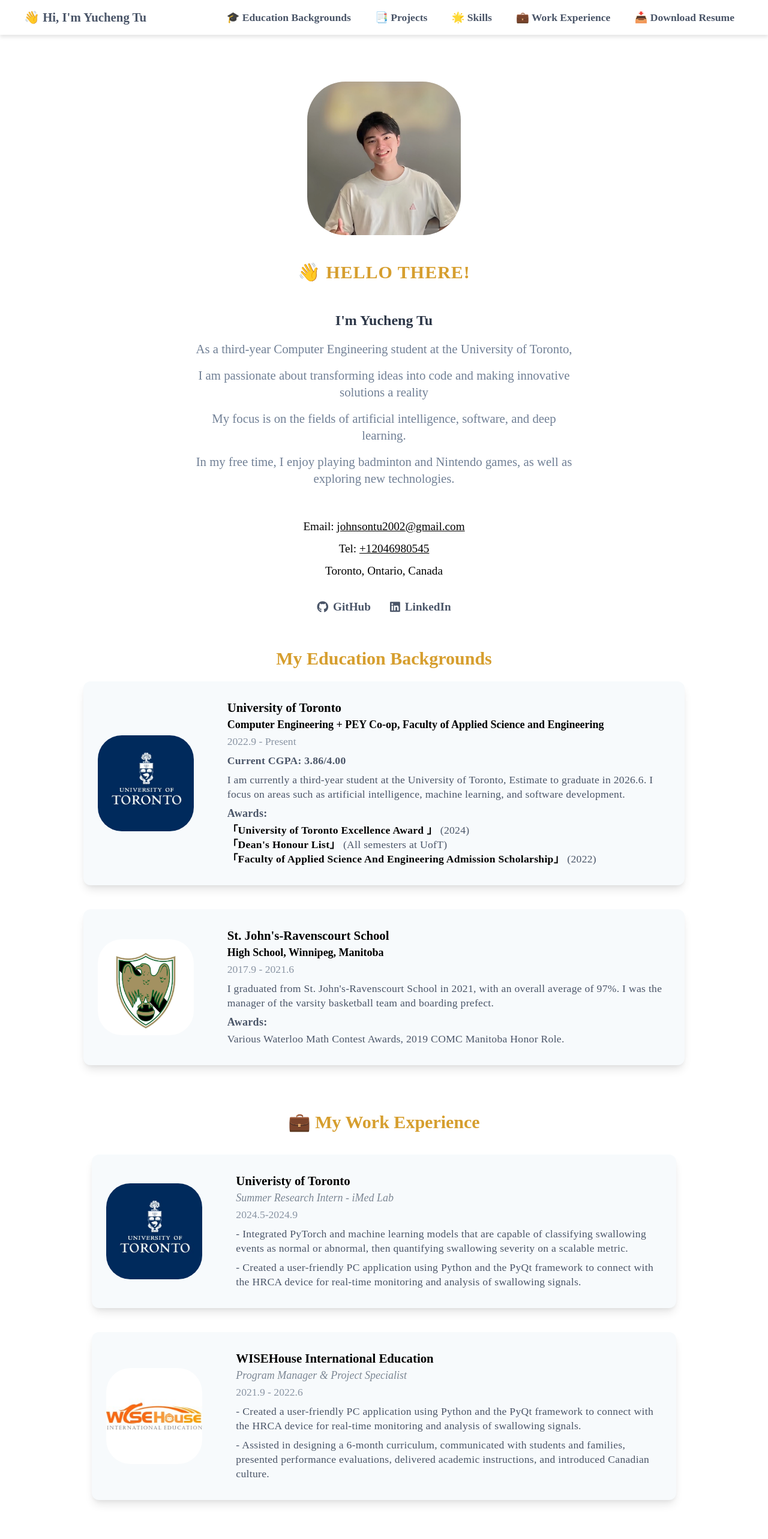
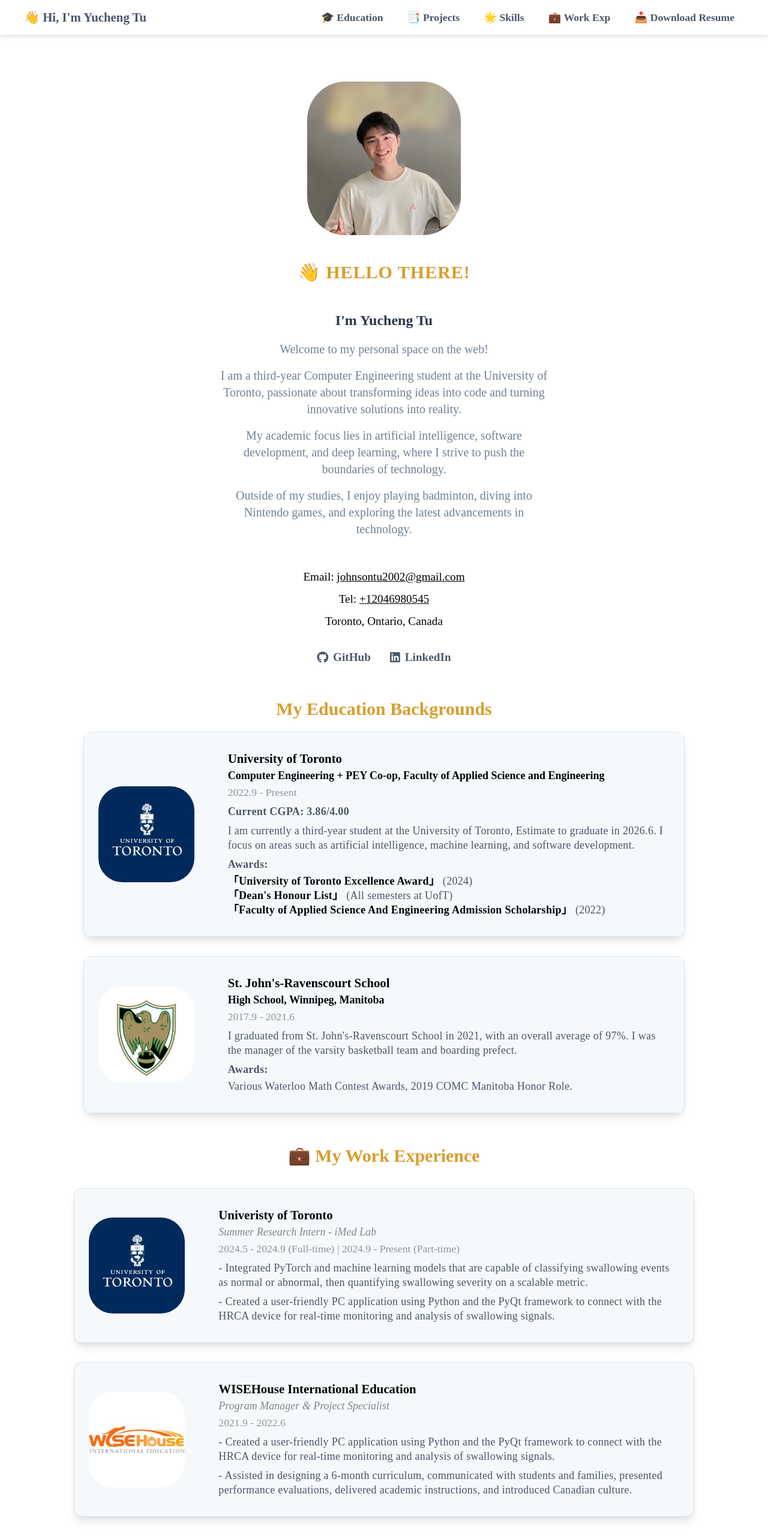
Before and after one commit to yuchengtu2002/personal-website, a React (Create React App) app: page / in a window 1280 px wide. Shown: the top 2566 px of the page at 60% size. Built offline with nearby package versions, Linux system fonts and the light colour scheme; a web font is replaced by a local one.

Commit message:
edit skills layout. Before adding feature to skills

```diff
--- a/src/components/AboutMe.jsx
+++ b/src/components/AboutMe.jsx
@@ -23,10 +23,10 @@ export default function AboutMe() {
             I'm Yucheng Tu
           </p>
           {[
-            "As a third-year Computer Engineering student at the University of Toronto, ",
-            "I am passionate about transforming ideas into code and making innovative solutions a reality",
-            "My focus is on the fields of artificial intelligence, software, and deep learning." ,
-            " In my free time, I enjoy playing badminton and Nintendo games, as well as exploring new technologies.",
+            "Welcome to my personal space on the web!",
+            "I am a third-year Computer Engineering student at the University of Toronto, passionate about transforming ideas into code and turning innovative solutions into reality.",
+            "My academic focus lies in artificial intelligence, software development, and deep learning, where I strive to push the boundaries of technology.",
+            "Outside of my studies, I enjoy playing badminton, diving into Nintendo games, and exploring the latest advancements in technology."
           ].map((item, index) => {
             return (
               <p key={index} className="description">
--- a/src/components/Education.jsx
+++ b/src/components/Education.jsx
@@ -27,7 +27,7 @@ export default function Education() {
                 <div className="education-subtitle"> Awards: </div>
                 <ul>
                   <li>
-                    <b style={{ color: 'black' }}>「University of Toronto Excellence Award 」</b> (2024)
+                    <b style={{ color: 'black' }}>「University of Toronto Excellence Award」</b> (2024)
                   </li>
                   <li>
                     <b style={{ color: 'black' }}>「Dean's Honour List」</b> (All semesters at UofT)
--- a/src/components/Experience.jsx
+++ b/src/components/Experience.jsx
@@ -20,7 +20,7 @@ export default function Experience() {
             img: "uoft.jpg",
             role: "Summer Research Intern - iMed Lab",
             title: "Univeristy of Toronto",
-            time: "2024.5-2024.9",
+            time: "2024.5 - 2024.9 (Full-time) | 2024.9 - Present (Part-time)",
             descriptions: [
               "Integrated PyTorch and machine learning models that are capable of classifying swallowing events as normal or abnormal, then quantifying swallowing severity on a scalable metric.",
               "Created a user-friendly PC application using Python and the PyQt framework to connect with the HRCA device for real-time monitoring and analysis of swallowing signals.",
--- a/src/components/Navbar.jsx
+++ b/src/components/Navbar.jsx
@@ -25,7 +25,7 @@ export default function Navbar() {
                 scroll={(el) => scrollWithOffset(el)}
                 className="nav-link"
               >
-                <span className="nav-text">🎓 Education Backgrounds</span>
+                <span className="nav-text">🎓 Education</span>
               </HashLink>
             </li>
             <li className="nav-item">
@@ -55,7 +55,7 @@ export default function Navbar() {
                 scroll={(el) => scrollWithOffset(el)}
                 className="nav-link"
               >
-                <span className="nav-text">💼 Work Experience</span>
+                <span className="nav-text">💼 Work Exp</span>
               </HashLink>
             </li>
             <li className="nav-item">
--- a/src/components/Project.jsx
+++ b/src/components/Project.jsx
@@ -99,7 +99,7 @@ export default function Project() {
             descriptions: [
               "In a group of 2, developed a Full-Stack website for a club using HTML&CSS, React, Nodejs, and JavaScript.",
               "Supported features such as user registration, login, online forms with email confirmation, and posting management.",
-              "Note: Although the functionalities are fully implemented, the content of the website is not completed due to the club status. The backend of the website is now closed.",
+              "**Note**: Although the functionalities were fully implemented, the content of the website is not completed due to the club status. The backend of the website is now closed.",
             ],
             tags: ["Javascipt", "Nodejs", "React", "HTML&CSS", "Web Development","Full-Stack"],
             demoName1: "🔗 Link to the website ",
--- a/src/components/style.css
+++ b/src/components/style.css
@@ -109,6 +109,7 @@
     margin-top: 3.75rem;
     text-align: center;
     font-family: "Forum", serif;
+    width: 100%;
     max-width: 1200px;
   }
 
@@ -151,9 +152,20 @@
     max-width: 75%;
     margin: 0 auto;
     color: #718096;
-    font-size: 1.3rem;
+    font-size: 1.1rem;
     line-height: 1.75rem;
     padding-bottom: 1rem;
+  }
+
+
+  @media (min-width: 768px) {
+    .about-container{
+      width: 60%;
+    }
+
+    .description{
+      font-size: 1.25rem;
+    }
   }
 
   /*------------------CONTACT----------------*/
@@ -164,7 +176,6 @@
   }
 
   .contact-container {
-    max-width: 1200px;
     display: flex;
     flex-direction: column;
     align-items: center;
@@ -224,12 +235,13 @@
     align-items: center;
     justify-content: center;
     font-family: "Forum", serif;
-    margin: 1rem auto; /* 24px converted to rem */
+    margin: 1rem auto;
     padding: 0 1rem;
     text-align: center;
     line-height: 1.5;
     padding-top: 2rem;
     max-width: 1280px;
+    width: 100%;
   }
 
   .education-heading {
@@ -249,6 +261,8 @@
     .education-cards {
       width: 80.333333%; /* 10/12 converted to percentage */
     }
+
+
   }
 
   /*------------------EDUCATION_CARD----------------*/
@@ -256,8 +270,9 @@
   .education-card {
     display: flex;
     background-color: #f5f9fb; /* gray-100 */
+    border: 1px solid #dce4f0;
     border-radius: 0.75rem; /* rounded-xl */
-    padding: 2rem; /* 8px converted to rem */
+    padding: 1rem; /* 8px converted to rem */
     box-shadow: 0 10px 15px -3px rgba(0, 0, 0, 0.1), 0 4px 6px -2px rgba(0, 0, 0, 0.05); /* shadow-lg */
     margin-bottom: 2rem; /* 6px converted to rem */
     flex-direction: column;
@@ -280,7 +295,7 @@
   }
 
   .education-content {
-    text-align: center;
+    text-align: left;
   }
 
   @media (min-width: 768px) {
@@ -537,6 +552,46 @@
   padding-top: 0.5rem;
 }
 
+/* Media queries to adjust card sizes on smaller screens */
+@media (max-width: 768px) {
+.skill-grid {
+  grid-template-columns: repeat(2, minmax(100px, 1fr)); /* 2 cards per row */
+  gap: 1.5rem; /* Smaller gap */
+}
+
+.skill-card {
+  width: 120px;  /* Decrease card width */
+  height: 120px; /* Decrease card height */
+  padding: 0.5rem;
+}
+
+.custom-icon-size {
+  font-size: 2.5rem; /* Decrease icon size */
+}
+
+.skill-section-title {
+  margin-bottom: 3rem; /* Adjust section title margin */
+}
+}
+
+@media (max-width: 480px) {
+.skill-grid {
+  grid-template-columns: repeat(2, minmax(80px, 1fr)); /* Ensure 2 cards per row */
+  gap: 1rem; /* Smaller gap */
+}
+
+.skill-card {
+  width: 100px;  /* Further decrease card width */
+  height: 100px; /* Further decrease card height */
+  padding: 0.5rem;
+}
+
+.custom-icon-size {
+  font-size: 2rem; /* Further decrease icon size */
+}
+}
+
+
 /*------------------CERTIFICATE----------------*/
 
 
@@ -664,8 +719,8 @@
     align-items: center;
     justify-content: center;
     margin: 0 auto;
-    padding: 1rem;
-    max-width: 1200px;
+    max-width: 1240px;
+    width: 100%;
 }
 
 .experience-heading {
@@ -683,11 +738,12 @@
 
 .education-card {
     display: flex;
-    background-color: #f7fafc;
+    background-color: #f5f9fb;
+    border: 1px solid #dce4f0;
     border-radius: 0.75rem;
-    padding: 2rem;
+    padding: 1rem; /* 8px converted to rem */
     box-shadow: 0 10px 15px -3px rgba(0, 0, 0, 0.1), 0 4px 6px -2px rgba(0, 0, 0, 0.05);
-    margin-bottom: 2.5rem;
+    margin-bottom: 2rem;
     flex-direction: column;
     align-items: center;
     line-height: 1.5rem;
@@ -700,24 +756,13 @@
     }
 }
 
+
 .education-image {
     width: 10rem;
     height: 10rem;
     border-radius: 25%;
     margin: 1.5rem;
     display: block;
-}
-
-.education-content {
-    padding: 2rem;
-    text-align: center;
-}
-
-@media (min-width: 768px) {
-    .education-content {
-        padding: 2rem;
-        text-align: left;
-    }
 }
 
 .education-title {
@@ -740,6 +785,26 @@
 .education-description {
     color: #4a5568;
     margin-top: 0.5rem;
+    font-size: 1rem;
+}
+
+
+@media (min-width: 768px) {
+.education-title {
+    font-size: 1.3rem;
+
+}
+
+.education-role {
+    font-size: 1.125rem;
+
+}
+
+
+.education-description {
+  font-size: 1.125rem;
+}
+
 }
 
 
@@ -786,6 +851,7 @@
     font-size: 1.4rem;
     padding-left: 0.5rem;
     padding-right: 0.5rem;
+    letter-spacing: 0.5px;
     text-align: center;
 }
 
@@ -810,7 +876,7 @@
 .download-resume {
     font-family: "Forum", serif;
     font-weight: 600;
-    font-size: 1.5rem;
+    font-size: 1.4rem;
     color: #2d3748;
     margin-top: 2rem;
 }
```
Lines whose indentation alone changed are shown as unchanged.
